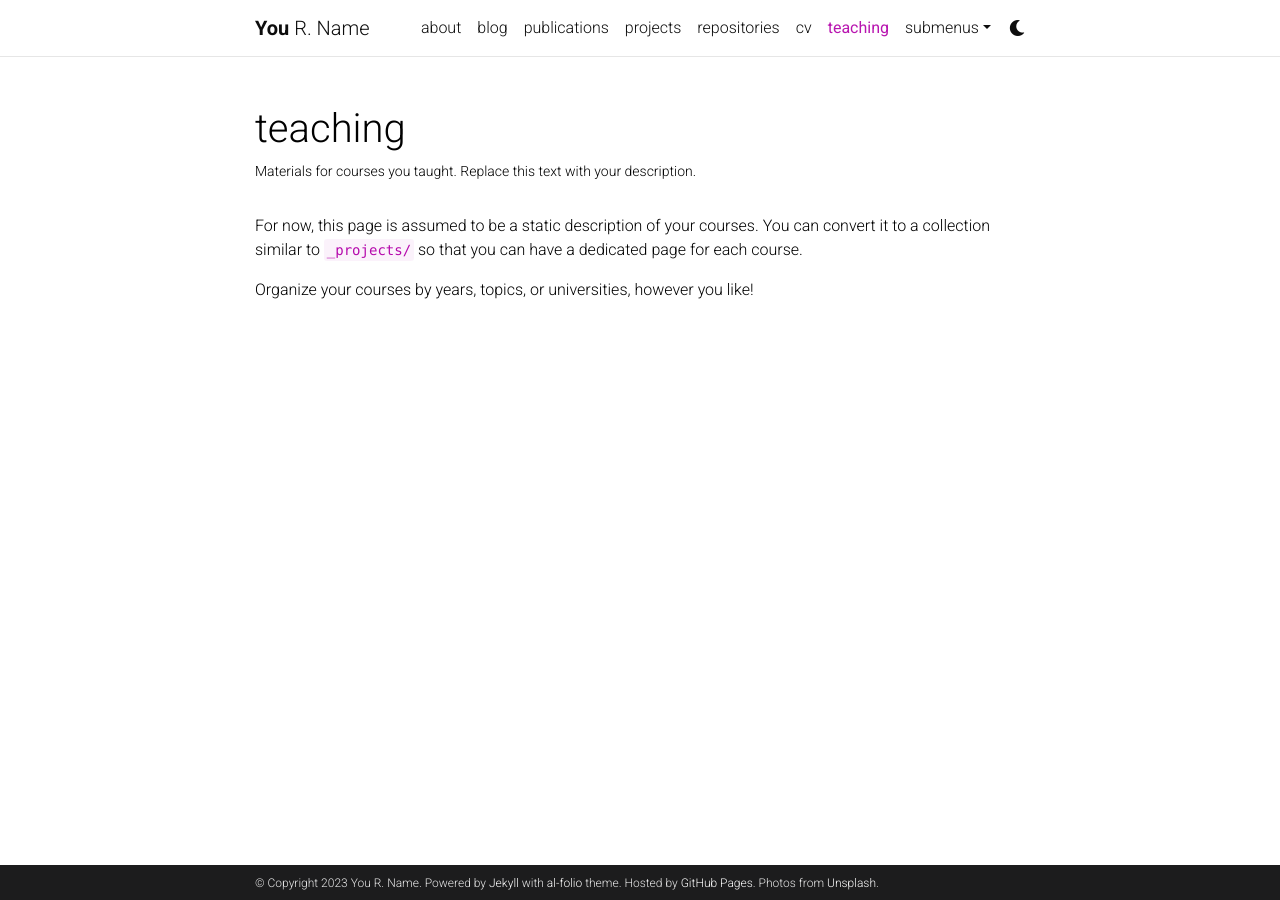
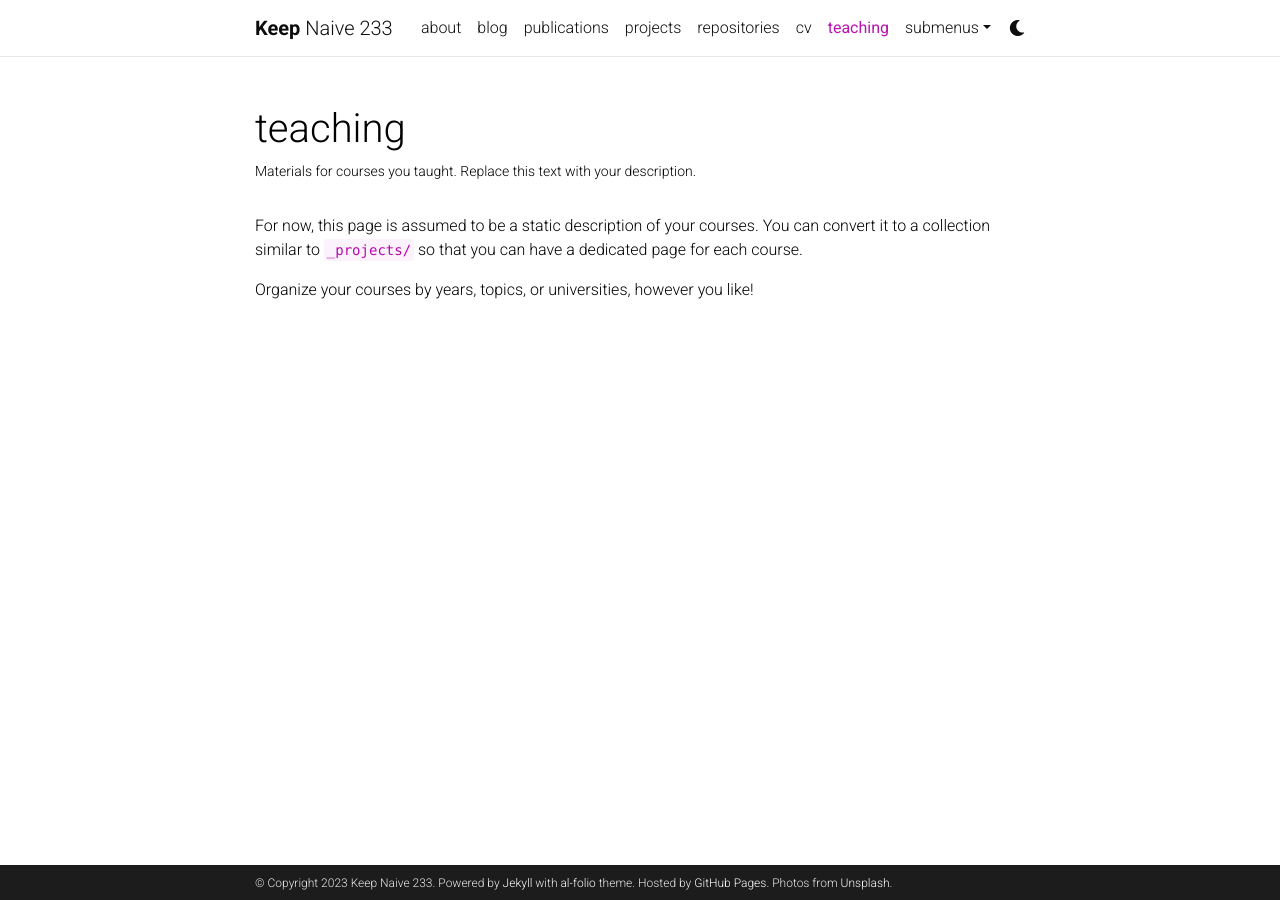
Before and after one commit to KeepNaivety3/KeepNaivety3.github.io, a Jekyll site: the page built from _pages/teaching.md, in a window 1280 px wide. Built offline with Jekyll 4.4.1, drawn with Linux system fonts in a browser that asks for light colours; comment, search, counter and statistics services are not loaded; a style sheet for code colours, icons or effects is not loaded.

Commit message:
init config file

```diff
--- a/_config.yml
+++ b/_config.yml
@@ -3,9 +3,9 @@
 # -----------------------------------------------------------------------------
 
 title: blank # the website title (if blank, full name will be used instead)
-first_name: You
-middle_name: R.
-last_name: Name
+first_name: Keep
+middle_name: Naive
+last_name: 233
 email: you@example.com
 description: > # the ">" symbol means to ignore newlines until "footer_text:"
   A simple, whitespace theme for academics. Based on [*folio](https://github.com/bogoli/-folio) design.
@@ -18,8 +18,8 @@
 lang: en # the language of your site (for example: en, fr, cn, ru, etc.)
 icon: ⚛️  # the emoji used as the favicon (alternatively, provide image name in /assets/img/)
 
-url: https://alshedivat.github.io # the base hostname & protocol for your site
-baseurl: /al-folio # the subpath of your site, e.g. /blog/
+url: https://blog.keepnaive233.network # the base hostname & protocol for your site
+baseurl: # the subpath of your site, e.g. /blog/
 last_updated: false # set to true if you want to display last updated in the footer
 impressum_path:  # set to path to include impressum link in the footer, use the same path as permalink in a page, helps to conform with EU GDPR
 
@@ -302,7 +302,7 @@
 # -----------------------------------------------------------------------------
 
 imagemagick:
-  enabled: true # enables responsive images for your site (recomended, see https://github.com/alshedivat/al-folio/issues/537)
+  enabled: false # enables responsive images for your site (recomended, see https://github.com/alshedivat/al-folio/issues/537)
   widths:
     - 480
     - 800
```
